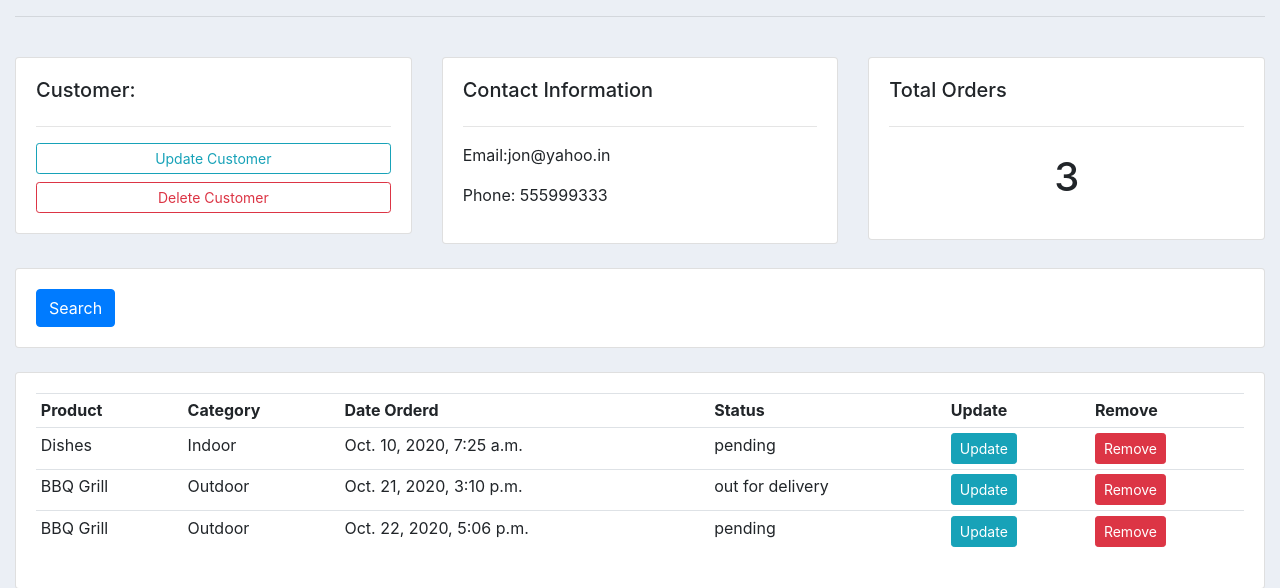
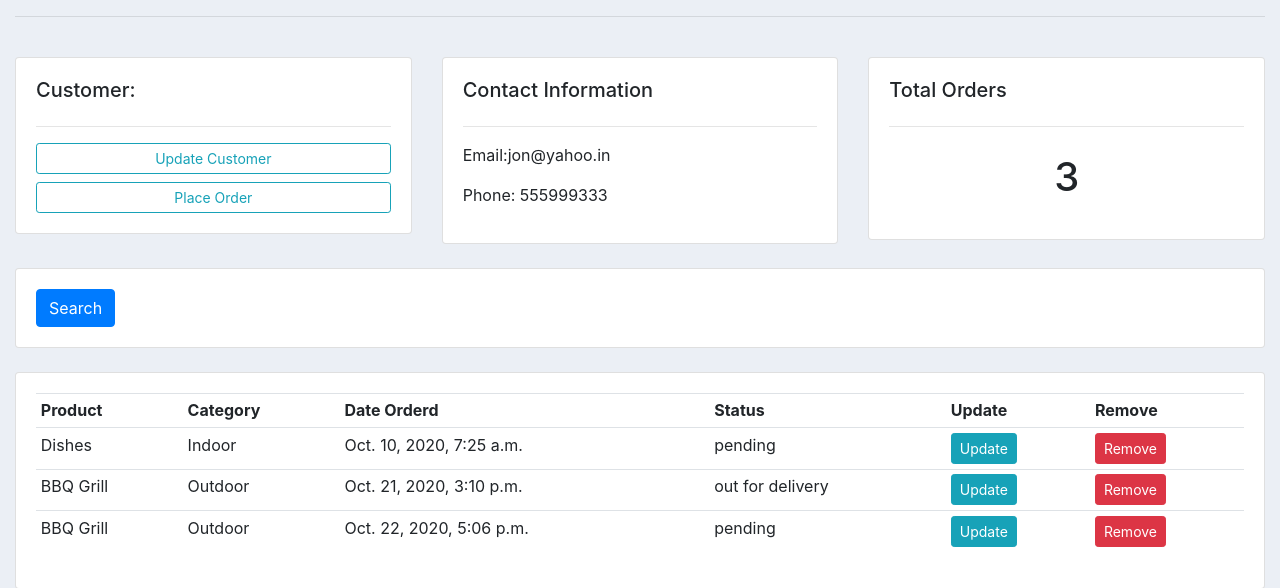
Before and after one commit to dharangsharma/Customer-Management-System-Using-Django, a Django app: page /customer/1 in a window 1280 px wide. Shown: the part 84-672 px from the top of the page. Run offline with Django 3.2, Linux system fonts and the light colour scheme; data comes from the database, SQL or seed files in the repository; both versions use the stored data as it was after the commit; some libraries are stand-ins or nearby versions.

Commit message:
updated customer page

```diff
--- a/accounts/templates/accounts/customer.html
+++ b/accounts/templates/accounts/customer.html
@@ -10,7 +10,7 @@
 			<h5>Customer:</h5>
 			<hr>
 			<a class="btn btn-outline-info  btn-sm btn-block" href="">Update Customer</a>
-			<a class="btn btn-outline-danger  btn-sm btn-block" href="">Delete Customer</a>
+			<a class="btn btn-outline-info  btn-sm btn-block" href="{% url 'create_order' customer.id %}">Place Order</a>
 
 		</div>
 	</div>
--- a/accounts/templates/accounts/dashboard.html
+++ b/accounts/templates/accounts/dashboard.html
@@ -32,7 +32,6 @@
 		<h5>LAST 5 ORDERS</h5>
 		<hr>
 		<div class="card card-body">
-			<a class="btn btn-primary  btn-sm btn-block" href="{% url 'create_order' %}">Create Order</a>
 			<table class="table table-sm">
 				<tr>
 					<th>Product</th>
--- a/accounts/urls.py
+++ b/accounts/urls.py
@@ -6,7 +6,7 @@ urlpatterns = [
     path('', views.home, name='home' ),
     path('products/', views.products, name='products' ),
     path('customer/<str:pk>', views.customer, name='customer' ),
-    path('create_order/', views.createOrder, name = 'create_order'),
+    path('create_order/<str:pk_test>', views.createOrder, name = 'create_order'),
     path('update_order/<str:pk_test>', views.updateOrder, name = 'update_order'),
     path('delete_order/<str:pk_del>', views.deleteOrder, name = 'delete_order')
 
--- a/accounts/views.py
+++ b/accounts/views.py
@@ -32,7 +32,9 @@ def customer(request,pk):
 
     return render(request, 'accounts/customer.html', context )
 
-def createOrder(request):
+def createOrder(request,pk_test):
+
+    customer = Customer.objects.get(id=pk_test)
 
     form = OrderForm()
     if request.method == "POST":
```
Also changed, not shown: db.sqlite3.
